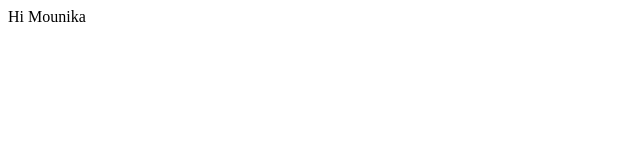
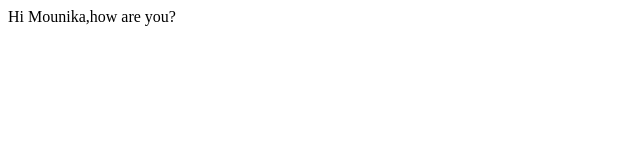
Before and after one commit to karthikailango/ClothingBrand, a plain HTML site: page index.html in a window 1280 px wide. Shown: the whole page, without its empty margins (0-640 px from the left). Drawn offline with Linux system fonts and the light colour scheme.

Commit message:
SUCCESSFUL

```diff
--- a/index.html
+++ b/index.html
@@ -4,6 +4,6 @@
     <title> hi</title>
  </head>
  <body>
-    Hi Mounika
+    Hi Mounika,how are you?
  </body>
 </html>
```
